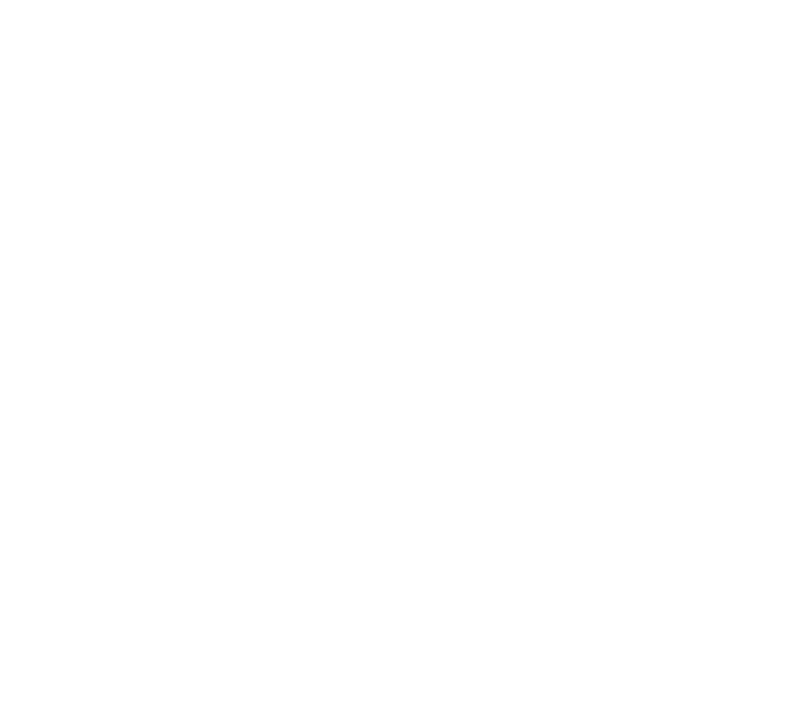
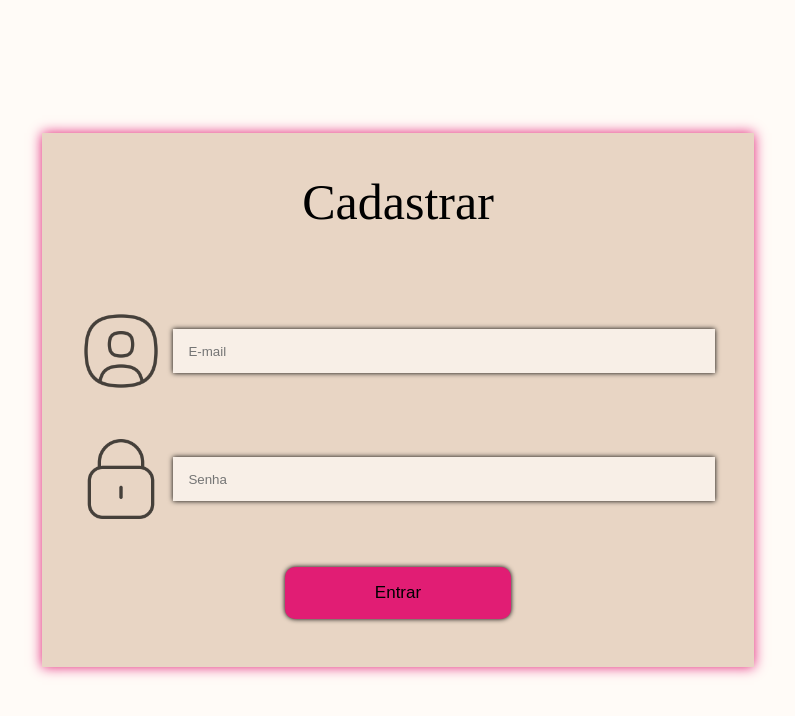
Before and after one commit to pontes2007/fashiontrends, a plain HTML site: page cadastro/cadastro.html in a window 1280 px wide. Shown: the whole page, without its empty margins (242-1037 px from the left). Drawn offline with Linux system fonts and the light colour scheme.

Commit message:
finnising login and adding "cadastro"

```diff
--- a/cadastro/cadastro.css
+++ b/cadastro/cadastro.css
@@ -0,0 +1,66 @@
+:root{
+    --logotipo-cabecalho-textos: #111111;
+    --botoes-novidade-promocao: #E11D74;
+    --fundos-vitrine: #E8D5C4;
+    --status-disponivel: #7A9E7E;
+    --fundo-geral: #FFFBF7;
+}
+
+.maincontainer{
+    display: flex;
+    justify-content: center;
+    align-items: center;
+    height: 100vh;
+}
+
+.cadastrocontainer{
+    display: flex;
+    justify-content: center;
+    align-items: center;
+    flex-direction: column;
+    background-color: var(--fundos-vitrine);
+    box-shadow: 0 0 12px var(--botoes-novidade-promocao);
+}
+
+.cadastrotext{
+    font-size: 50px;
+    margin-top: 5vh;
+    margin-bottom: 7vh;
+}
+
+.inputcontainer{
+    display: flex;
+    flex-direction: row;
+    align-items: stretch;
+    justify-content: center;
+    height: 10vh;
+    margin: 3vh 3vw;
+}
+
+.imageuser{
+    max-width: 100%;
+    max-height: 100%;
+    margin-right: 1vw;
+    opacity: 0.7;
+}
+
+input{
+    border: 0;
+    box-shadow: 0 0 5px;
+    height: 3vh;
+    align-self: center;
+    padding: 10px 15px;
+    width: 40vw;
+    background-color: rgba(255, 251, 247, 0.7);
+}
+
+.sendbutton{
+    margin-top: 3vh;
+    margin-bottom: 6vh;
+    padding: 2vh 7vw;
+    font-size: 17px;
+    border: 0;
+    box-shadow: 0 0 5px;
+    border-radius: 10px;
+    background-color: var(--botoes-novidade-promocao);
+}
--- a/cadastro/cadastro.html
+++ b/cadastro/cadastro.html
@@ -0,0 +1,27 @@
+<!DOCTYPE html>
+<html lang="en">
+    <head>
+        <meta charset="UTF-8">
+        <meta name="viewport" content="width=device-width, initial-scale=1.0">
+        <title>Cadastro</title>
+        <link rel="stylesheet" href="../global.css">
+        <link rel="stylesheet" href="cadastro.css">
+    </head>
+    <body>
+        <div class="maincontainer">
+            <div class="cadastrocontainer">
+                <label class="cadastrotext">Cadastrar</label>
+                <div class="inputcontainer">
+                    <img class="imageuser" src="../imagensdosprodutos/user.png" alt="">
+                    <input type="email" placeholder="E-mail">
+                </div>
+                <div class="inputcontainer">
+                    <img class="imageuser" src="../imagensdosprodutos/lock.png" alt="">
+                    <input type="password" placeholder="Senha">
+                </div>
+                <button class="sendbutton">Entrar</button>
+            </div>
+        </div>
+        <script src="cadastro.js"></script>
+    </body>
+</html>
--- a/login/login.css
+++ b/login/login.css
@@ -56,10 +56,16 @@ input{
 
 .sendbutton{
     margin-top: 3vh;
-    margin-bottom: 6vh;
+    margin-bottom: 2vh;
     padding: 2vh 7vw;
+    font-size: 17px;
     border: 0;
     box-shadow: 0 0 5px;
     border-radius: 10px;
     background-color: var(--botoes-novidade-promocao);
 }
+
+.createaccount{
+    font-size: 20px;
+    margin-bottom: 2vh;
+}
--- a/login/login.js
+++ b/login/login.js
@@ -2,8 +2,8 @@ const button = document.getElementById("add")
 
 let usuarios = [
     {
-        "nome": "João",
-        "senha": "ymparilla"
+        "nome": "fashiontrendsadm@fashiontrends.com",
+        "senha": "frontend"
     }
 ]
 
```
Also changed, not shown: login/login.html (+1 -0 lines).
